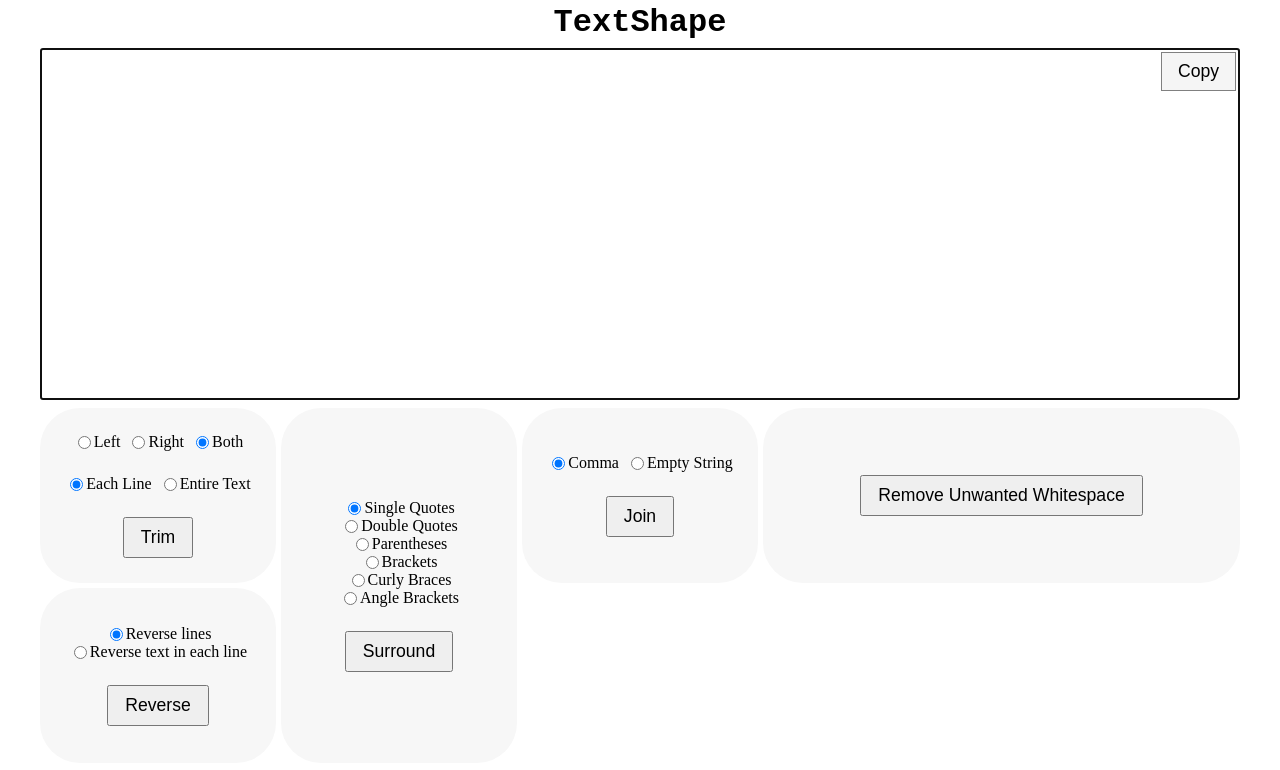
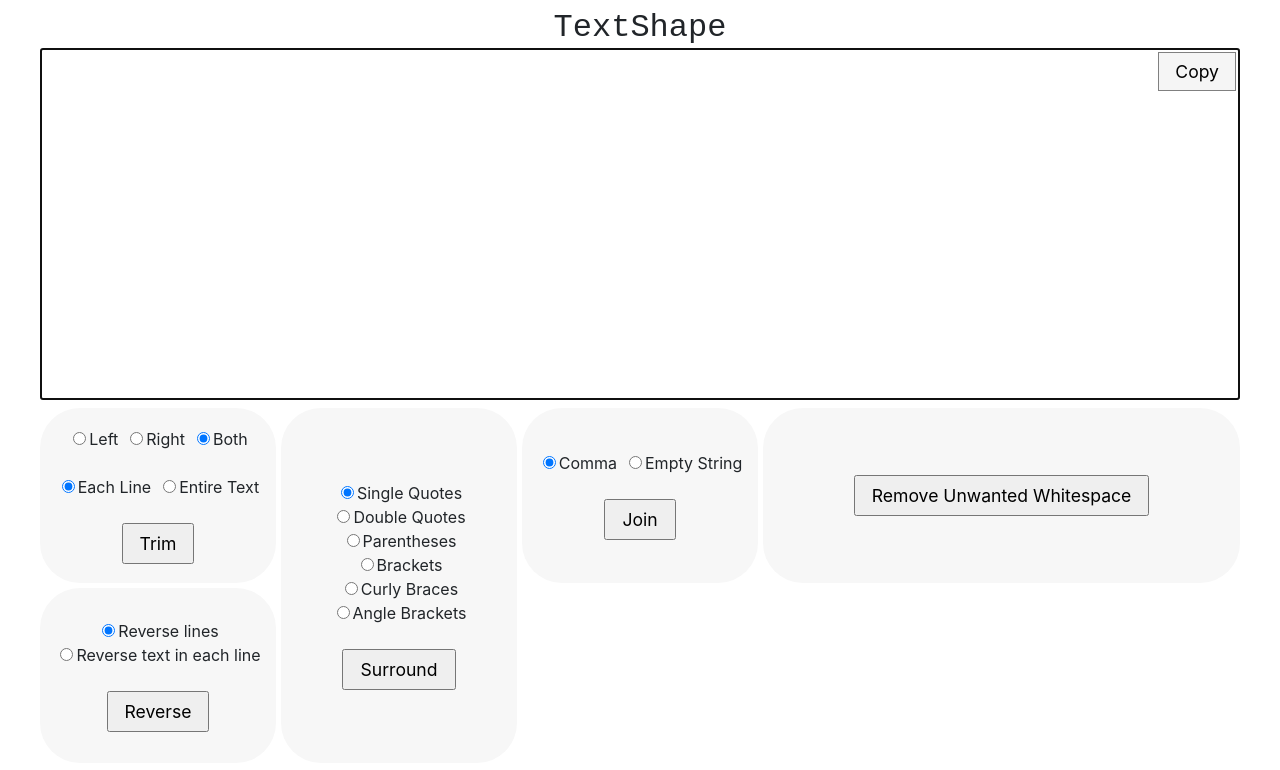
Before and after one commit to nmarsceau/textshape, a plain HTML site: page index.html in a window 1280 px wide. Drawn offline with Linux system fonts and the light colour scheme.

Commit message:
Improve styling

```diff
--- a/styles.css
+++ b/styles.css
@@ -1,12 +1,64 @@
+/*
+  0. Reset
+  1. Layout
+  2. Theme
+*/
+
+
+/* 0. Reset */
 * {
   box-sizing: border-box;
 }
 
+html, body, div, span, iframe,
+h1, h2, h3, h4, h5, h6, p, blockquote, pre,
+a, abbr, acronym, address, big, cite, code,
+del, dfn, em, img, ins, kbd, q, s, samp,
+small, strike, strong, sub, sup, tt, var,
+b, u, i, center, dl, dt, dd, ol, ul, li,
+fieldset, form, label, legend,
+table, caption, tbody, tfoot, thead, tr, th, td,
+article, aside, details, figure, figcaption, footer, header,
+menu, nav, output, section, summary, time, mark, audio, video {
+	margin: 0;
+	padding: 0;
+	border: 0;
+	font-size: 100%;
+	font: inherit;
+	vertical-align: baseline;
+}
+
+article, aside, details, figcaption, figure,
+footer, header, hgroup, menu, nav, section {
+	display: block;
+}
+
 body {
-  margin: 0;
+	line-height: 1.5;
+  font-size: 1rem;
+  font-family: -apple-system,BlinkMacSystemFont,"Segoe UI",Roboto,Oxygen-Sans,Ubuntu,Cantarell,"Helvetica Neue",sans-serif;
+  background-color: #fff;
+  color: #212529;
   padding: 0 0.25rem;
 }
 
+p {
+  margin-bottom: 1em;
+}
+
+button {
+  font-family: -apple-system,BlinkMacSystemFont,"Segoe UI",Roboto,Oxygen-Sans,Ubuntu,Cantarell,"Helvetica Neue",sans-serif;
+}
+
+em {
+  font-style: italic;
+}
+
+strong {
+  font-weight: bold;
+}
+
+/* 1. Layout */
 .grid {
   display: grid;
   grid-template-columns: auto;
@@ -23,14 +75,6 @@ body {
   }
 }
 
-h1 {
-  font-family: monospace;
-  font-size: 2rem;
-  margin: 0;
-  padding: 0.25rem 0 0;
-  text-align: center;
-}
-
 .text-container {
   position: relative;
 }
@@ -39,20 +83,11 @@ h1 {
   position: absolute;
   top: 0.25rem;
   right: 0.25rem;
-  border: 1px solid gray;
-  background-color: #f5f5f5;
-  transition: background-color 0.25s ease-in-out;
-}
-
-.text-container button#copy.success {
-  background-color: #d7f1d7;
 }
 
 #text {
-  font-size: 1.1rem;
   height: 100%;
   padding: 0.5rem;
-  resize: none;
   width: 100%;
 }
 
@@ -70,15 +105,6 @@ h1 {
   overflow-y: auto;
 }
 
-#tools .tool-card {
-  background: #f7f7f7;
-  border-radius: 2.5rem;
-  display: flex;
-  flex-direction: column;
-  justify-content: center;
-  width: 100%;
-}
-
 #tools .tool-card.tall,
 #tools .tool-card.big {
   grid-row: span 2;
@@ -91,14 +117,42 @@ h1 {
   }
 }
 
+/* 2. Theme */
+h1 {
+  font-family: monospace;
+  font-size: 2rem;
+  margin: 0;
+  padding: 0.25rem 0 0;
+  text-align: center;
+}
+
+.text-container button#copy {
+  border: 1px solid gray;
+  background-color: #f5f5f5;
+  transition: background-color 0.25s ease-in-out;
+}
+
+.text-container button#copy.success {
+  background-color: #d7f1d7;
+}
+
+#text {
+  font-size: 1.1rem;
+  resize: none;
+}
+
+#tools .tool-card {
+  background: #f7f7f7;
+  border-radius: 2.5rem;
+  display: flex;
+  flex-direction: column;
+  justify-content: center;
+  width: 100%;
+}
+
 #tools .tool-card > div {
   margin: 0.75rem 0;
   text-align: center;
-}
-
-input[type="radio"],
-input[type="checkbox"] {
-  vertical-align: text-top;
 }
 
 input[type="radio"]:not(:first-child),
```
